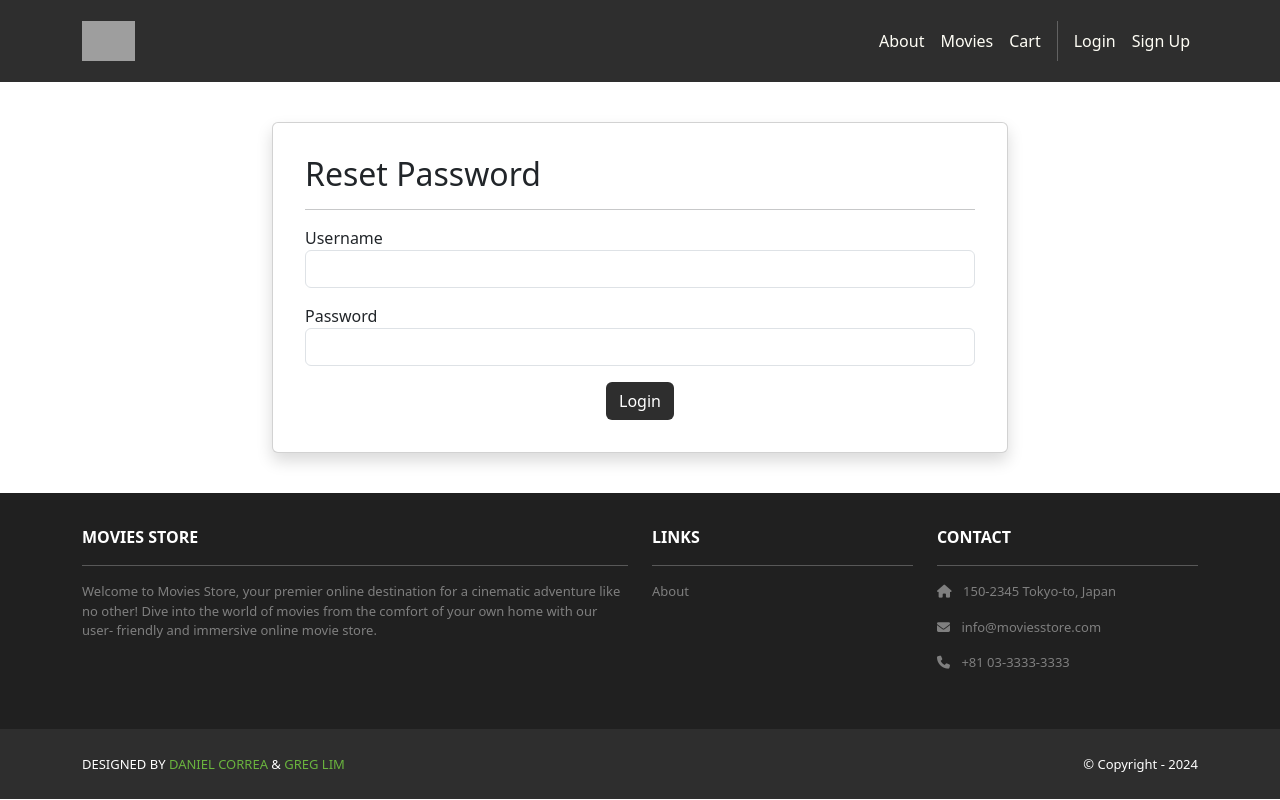
After one commit to yashilaramesh/Movie-Store-Group18, a Django app: page /accounts/resetpassword in a window 1280 px wide. The commit adds this page. Run offline with Django 5.2, Linux system fonts and the light colour scheme; some libraries are stand-ins or nearby versions; grey boxes are pictures that could not be loaded.

Commit message:
attempt to reset password

```diff
--- /dev/null
+++ b/moviesstore/accounts/templates/accounts/resetpassword.html
@@ -0,0 +1,44 @@
+{% extends 'base.html' %}
+{% block content %}
+<div class="p-3 mt-4">
+  <div class="container">
+    <div class="row justify-content-center">
+      <div class="col-md-8">
+        <div class="card shadow p-3 mb-4 rounded">
+          <div class="card-body">
+            <h2>Reset Password</h2>
+            <hr />
+            {% if template_data.error %}
+            <div class="alert alert-danger" role="alert">
+              {{ template_data.error }}
+            </div>
+            {% endif %}
+            <form method="POST">
+              {% csrf_token %}
+              <p>
+                <label for="username">Username</label>
+                <input id="username" type="text"
+                       name="username" required
+                       autocomplete="username"
+                       class="form-control">
+              </p>
+              <p>
+                <label for="password">Password</label>
+                <input id="password" type="password"
+                       name="password" required
+                       autocomplete="current-password"
+                       class="form-control">
+              </p>
+              <div class="text-center">
+                <button type="submit"
+                  class="btn bg-dark text-white">Login
+                </button>
+              </div>
+            </form>
+          </div>
+        </div>
+      </div>
+    </div>
+  </div>
+</div>
+{% endblock content %}
--- a/moviesstore/accounts/urls.py
+++ b/moviesstore/accounts/urls.py
@@ -6,4 +6,5 @@ urlpatterns = [
     path('login/', views.login, name = 'accounts.login'),
     path('logout/', views.logout, name = 'accounts.logout'),
     path('orders/', views.orders, name='accounts.orders'),
+    path('resetpassword', views.resetpassword, name='accounts.resetpassword'),
 ]
--- a/moviesstore/accounts/views.py
+++ b/moviesstore/accounts/views.py
@@ -1,7 +1,7 @@
 from django.shortcuts import render
 from django.contrib.auth import login as auth_login, authenticate, logout as auth_logout
 from .forms import CustomUserCreationForm, CustomErrorList
-from django.contrib.auth.forms import UserCreationForm
+from django.contrib.auth.forms import UserCreationForm, PasswordResetForm
 from django.shortcuts import redirect
 from django.contrib.auth.decorators import login_required
 from django.contrib.auth.models import User
@@ -11,6 +11,15 @@ from django.contrib.auth.models import User
 def logout(request):
     auth_logout(request)
     return redirect('home.index')
+
+def resetpassword(request):
+    template_data = {}
+    template_data['title'] = 'ResetPassword'
+    if request.method == 'GET':
+        return render(request, 'accounts/resetpassword.html',
+            {'template_data': template_data})
+    #if request.method == 'POST':
+    #    form = PasswordResetForm(request.POST)
 
 def login(request):
     template_data = {}
--- a/moviesstore/moviesstore/templates/base.html
+++ b/moviesstore/moviesstore/templates/base.html
@@ -51,7 +51,7 @@
             <a class="nav-link"
               href="{% url 'accounts.logout' %}">Logout ({{user.username }})</a>
             <a class="nav-link"
-              href="{% url 'accounts.logout' %}">Info </a>
+              href="{% url 'accounts.resetpassword' %}">Info </a>
             {% else %}
             <a class="nav-link"
                href="{% url 'accounts.login' %}">Login</a>
```
Also changed, not shown: moviesstore/db.sqlite3.
